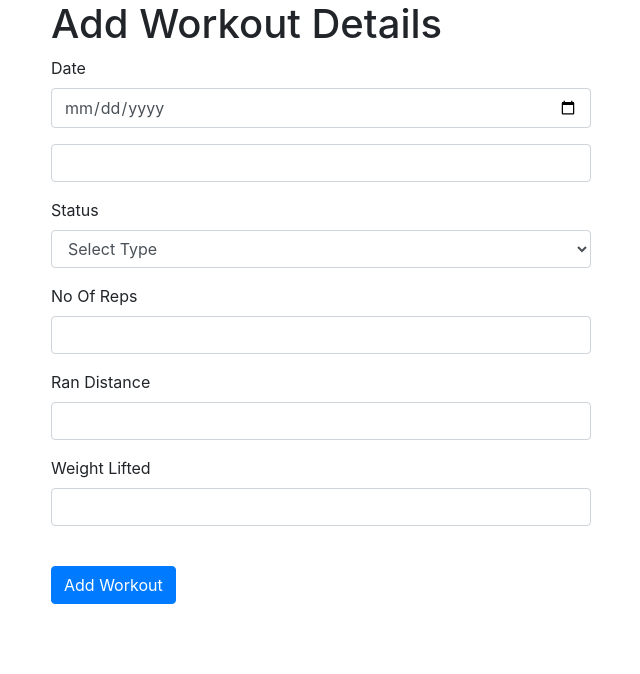
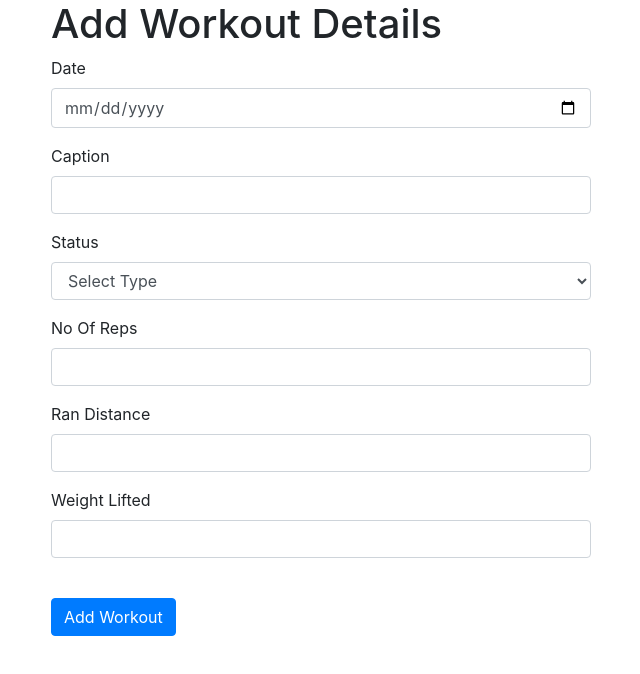
Before and after one commit to PAF-IT3030/JUN_WE_108, a React (Create React App) app in the folder frontend/: page /post in a window 1280 px wide. Shown: the top 674 px of the page, without its empty margins (319-959 px from the left). Built offline with nearby package versions, Linux system fonts and the light colour scheme; no server answers.

Commit message:
channge value

```diff
--- a/frontend/src/components/add.jsx
+++ b/frontend/src/components/add.jsx
@@ -59,6 +59,7 @@ function AddPost() {
               />
             </div>
             <div className="form-group">
+              <label for="studentaddress">Caption</label>
               <input
                 type="text"
                 className="form-control"
@@ -73,7 +74,6 @@ function AddPost() {
               <select
                 className="form-control"
                 id="status"
-                value={status}
                 onChange={(event) => setStatus(event.target.value)}
                 required
               >
```
